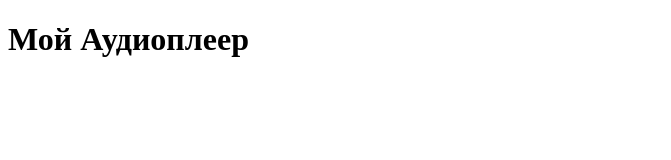
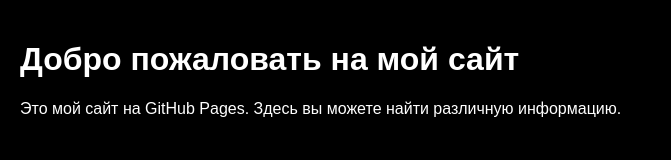
Before and after one commit to azat20014/my-music-player, a plain HTML site: page index.html in a window 1280 px wide. Shown: the whole page, without its empty margins (0-671 px from the left). Drawn offline with Linux system fonts and the light colour scheme.

Commit message:
Update index.html

```diff
--- a/index.html
+++ b/index.html
@@ -3,11 +3,22 @@
 <head>
     <meta charset="UTF-8">
     <meta name="viewport" content="width=device-width, initial-scale=1.0">
-    <title>Аудиоплеер на GitHub Pages</title>
-    <script src="https://static.elfsight.com/platform/platform.js" data-use-service-core defer></script>
+    <title>Мой GitHub Pages Сайт</title>
+    <style>
+        body {
+            background-color: black;
+            color: white;
+            font-family: Arial, sans-serif;
+            margin: 0;
+            padding: 20px;
+        }
+    </style>
 </head>
 <body>
-    <h1>Мой Аудиоплеер</h1>
+    <h1>Добро пожаловать на мой сайт</h1>
+    <p>Это мой сайт на GitHub Pages. Здесь вы можете найти различную информацию.</p>
+
+    <script src="https://static.elfsight.com/platform/platform.js" data-use-service-core defer></script>
     <div class="elfsight-app-c1b19993-a545-4876-b1c5-bffd6f89e7f3" data-elfsight-app-lazy></div>
 </body>
 </html>
```
